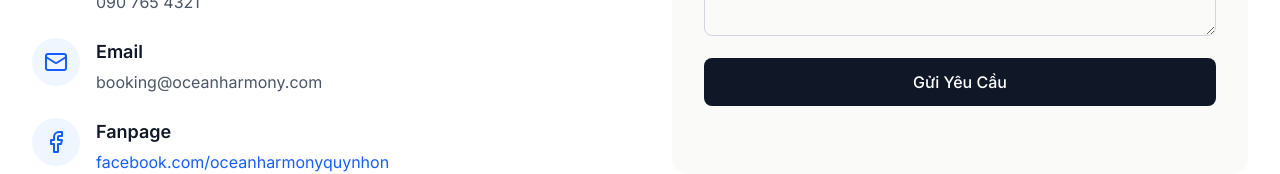
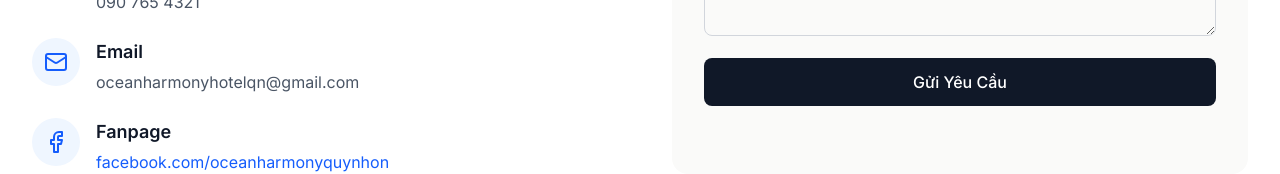
Before and after one commit to lamdoan204/webapp_hotel, a React (Vite) app: page / in a window 1280 px wide. Shown: the part 5882-6056 px from the top of the page. Built offline with nearby package versions, Linux system fonts and the light colour scheme; a web font is replaced by a local one.

Commit message:
Update App.tsx

```diff
--- a/src/App.tsx
+++ b/src/App.tsx
@@ -206,6 +206,7 @@
               <video
                 src="/imgs/video_overview/7676735076521.mp4"
                 alt="Hotel Overview"
+                controls
                 className="w-full h-full object-cover hover:scale-105 transition-transform duration-700"
                 referrerPolicy="no-referrer"
               />
@@ -395,7 +396,7 @@
                 </div>
                 <div>
                   <h4 className="text-lg font-semibold text-gray-900">Email</h4>
-                  <p className="text-gray-600 mt-1">booking@oceanharmony.com</p>
+                  <p className="text-gray-600 mt-1">oceanharmonyhotelqn@gmail.com</p>
                 </div>
               </div>
 
```
